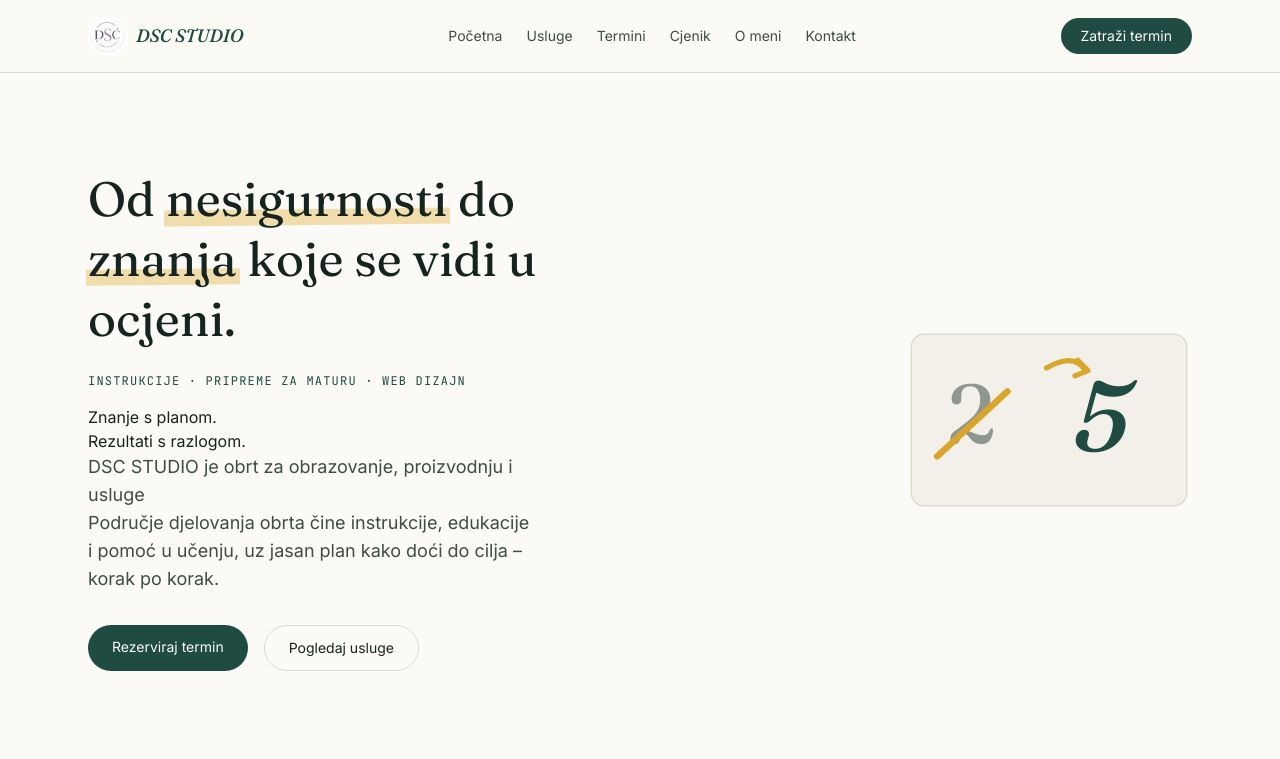
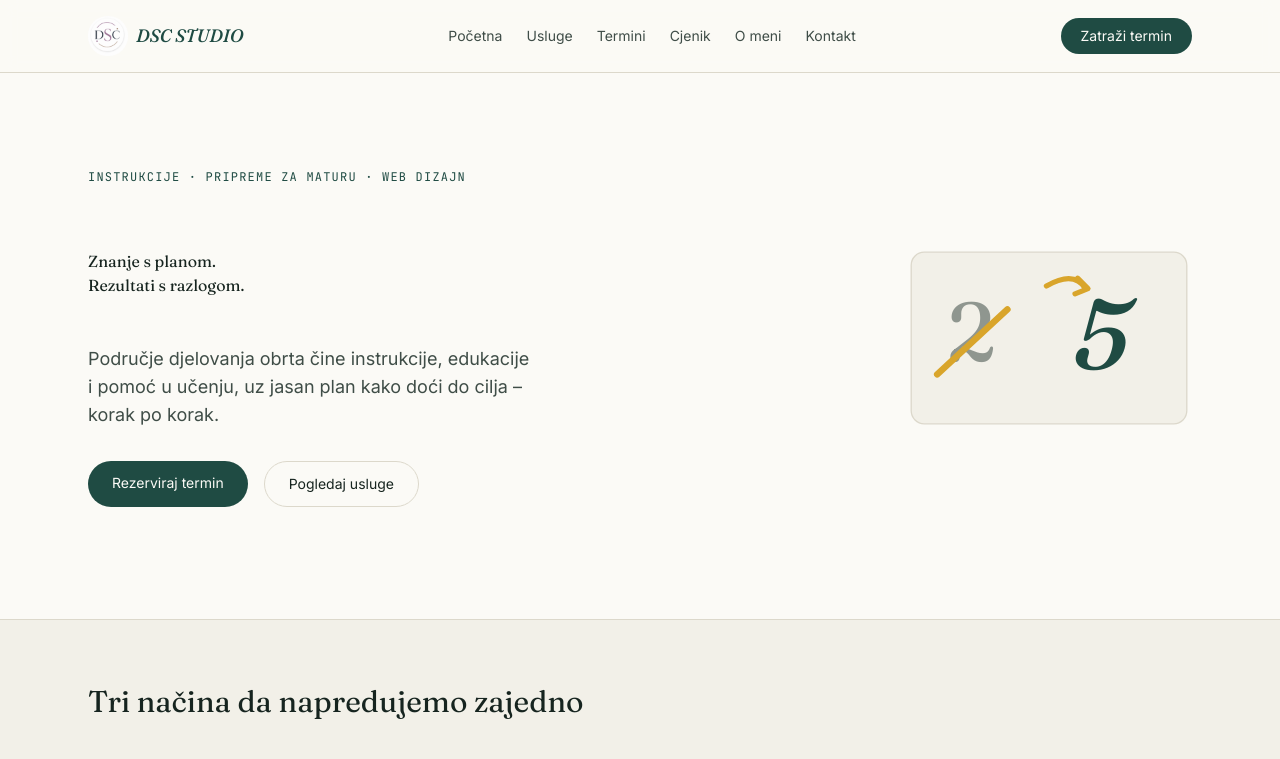
Before and after one commit to D0rina/dsc-studio, a Next.js app: page / in a window 1280 px wide. Shown: the top 759 px of the page. Built offline with nearby package versions, Linux system fonts and the light colour scheme.

Commit message:
Izmjene u predstavljanju obrta na naslovnici

```diff
--- a/app/page.tsx
+++ b/app/page.tsx
@@ -53,20 +53,23 @@ export default function Home() {
         <section className="mx-auto max-w-6xl px-6 pt-16 pb-20 md:pt-24 md:pb-28 grid md:grid-cols-2 gap-12 items-center">
           <div className="reveal">
 
-            <h1 className="text-4xl md:text-5xl leading-tight mb-6">
-              Od <span className="mark">nesigurnosti</span> do{" "}
-              <span className="mark">znanja</span> koje se vidi u ocjeni.
-            </h1>
-
             <p className="mono text-xs uppercase tracking-widest text-forest mb-4">
               Instrukcije · Pripreme za maturu · Web dizajn
             </p>
-            Znanje s <span className="...ista klasa kao sada...">planom</span>.
             <br />
-            Rezultati s <span className="...ista klasa kao sada...">razlogom</span>.
+            <br />
+
+            <h1 className="...ostaju iste klase...">
+              Znanje s <span className="...ista klasa kao sada...">planom</span>.
+              <br />
+              Rezultati s <span className="...ista klasa kao sada...">razlogom</span>.
+            </h1>
+
+            <br />
+            <br />
 
             <p className="text-ink-soft text-lg mb-8 max-w-md">
-              DSC STUDIO je obrt za obrazovanje, proizvodnju i usluge <br />
+
               Područje djelovanja obrta čine instrukcije, edukacije i pomoć u učenju,
               uz jasan plan kako doći do cilja – korak po korak.
 
--- a/components/BookingCalendar.tsx
+++ b/components/BookingCalendar.tsx
@@ -1,5 +1,5 @@
 "use client";
-
+import Link from "next/link";
 import { useEffect, useMemo, useState } from "react";
 import {
   slotsForDate,
@@ -431,7 +431,7 @@ export function BookingCalendar() {
             <Link href="/privatnost" className="text-forest hover:underline">
               Obavijest o privatnosti
             </Link>
-
+            .
           </p>
         </form>
       )}
```
